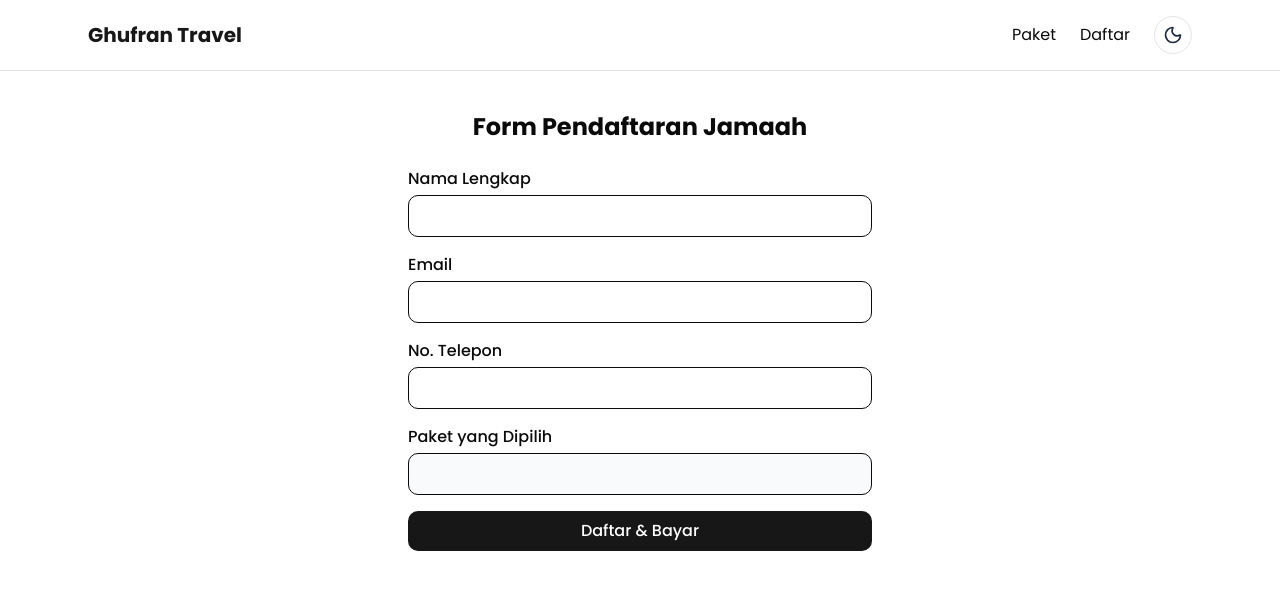
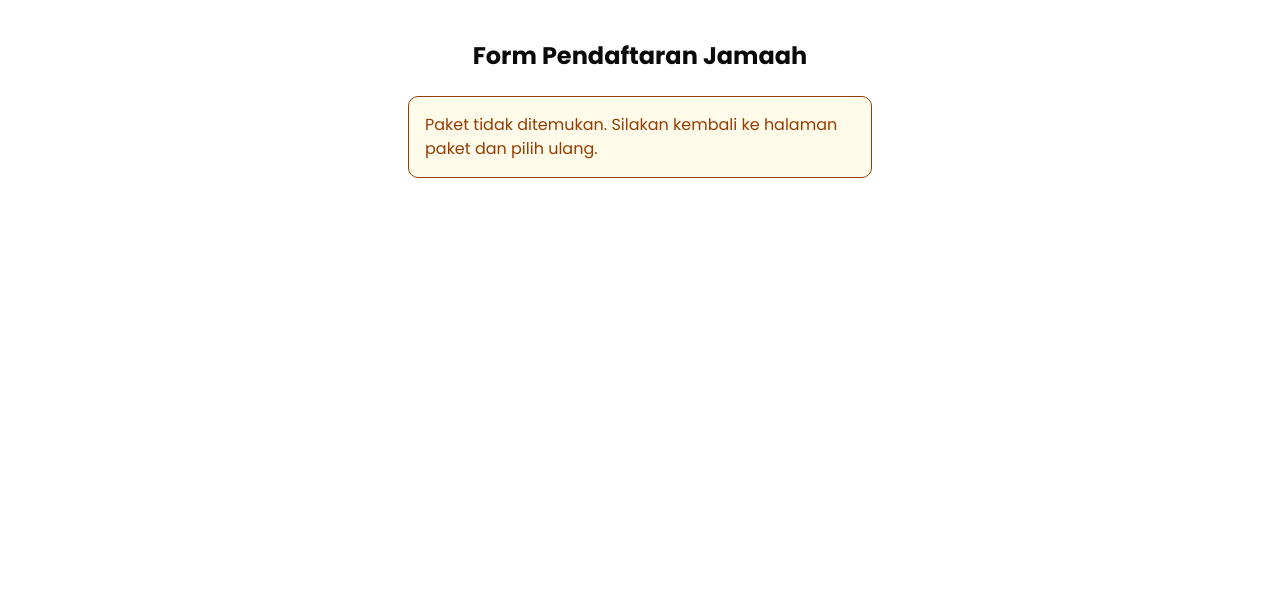
Before and after one commit to riezaekatomara/ghufran-portfolio, a Next.js app: page /daftar in a window 1280 px wide. Shown: the top 590 px of the page. Built offline with nearby package versions, Linux system fonts and the light colour scheme.

Commit message:
Fix daftar page: match Paket type (id, harga string[]), add harga parser for Midtrans, robust null handling

```diff
--- a/package.json
+++ b/package.json
@@ -12,6 +12,7 @@
     "@radix-ui/react-slot": "^1.2.3",
     "class-variance-authority": "^0.7.1",
     "clsx": "^2.1.1",
+    "framer-motion": "^12.23.12",
     "lucide-react": "^0.539.0",
     "midtrans-client": "^1.4.3",
     "next": "15.4.6",
--- a/src/app/daftar/page.tsx
+++ b/src/app/daftar/page.tsx
@@ -1,20 +1,64 @@
 "use client";
 
-import { useState } from "react";
+import { useMemo, useState } from "react";
 import { useSearchParams } from "next/navigation";
-import { paketList } from "@/lib/pricing";
+import { paketList, type Paket } from "@/lib/pricing";
+
+/** Ambil angka dari string harga (contoh: "32,9 jt (Double)" atau "Rp 30.500.000") */
+function parseHargaStringToNumber(h: string): number | null {
+  const s = h.toLowerCase();
+
+  // Cari token angka (mendukung "35,9" / "30.500.000" / "23,5")
+  const m = s.match(/(\d{1,3}(?:[.,]\d{1,3})*(?:[.,]\d+)?)/);
+  if (!m) return null;
+
+  // Normalisasi: hapus titik ribuan, ubah koma ke titik
+  const numStr = m[1].replace(/\./g, "").replace(",", ".");
+  const base = parseFloat(numStr);
+  if (isNaN(base)) return null;
+
+  // Jika mengandung "jt" -> juta
+  const isJuta = s.includes("jt");
+  const amount = isJuta ? base * 1_000_000 : base;
+
+  // Midtrans butuh integer Rupiah
+  return Math.round(amount);
+}
+
+/** Ambil nominal (IDR) paling aman dari harga: minimal bila array */
+function hargaToNumber(harga: Paket["harga"]): number | null {
+  if (Array.isArray(harga)) {
+    const parsed = harga
+      .map(parseHargaStringToNumber)
+      .filter((v): v is number => typeof v === "number");
+    if (parsed.length === 0) return null;
+    return Math.min(...parsed);
+  }
+  return parseHargaStringToNumber(harga);
+}
 
 export default function DaftarPage() {
   const searchParams = useSearchParams();
   const paketQuery = searchParams.get("paket") || "";
 
-  const selectedPaket = paketList[paketQuery] || { nama: "", harga: 0 };
+  // ✅ cari paket berdasarkan `id`
+  const selectedPaket: Paket | null = useMemo(
+    () => paketList.find((p) => p.id === paketQuery) ?? null,
+    [paketQuery]
+  );
+
+  // Nominal untuk Midtrans (fallback 0 jika gagal parse)
+  const grossAmount = useMemo(() => {
+    if (!selectedPaket) return 0;
+    const n = hargaToNumber(selectedPaket.harga);
+    return n ?? 0;
+  }, [selectedPaket]);
 
   const [values, setValues] = useState({
     nama: "",
     email: "",
     telepon: "",
-    paket: selectedPaket.nama, // ✅ nama paket otomatis
+    paket: selectedPaket?.nama ?? "", // tampilkan nama paket jika ada
   });
 
   const [loading, setLoading] = useState(false);
@@ -31,19 +75,27 @@ export default function DaftarPage() {
 
     try {
       // ✅ Kirim ke Google Sheets
-      await fetch(process.env.NEXT_PUBLIC_SHEETS_WEBAPP_URL as string, {
+      const sheetsUrl = process.env.NEXT_PUBLIC_SHEETS_WEBAPP_URL as
+        | string
+        | undefined;
+
+      if (!sheetsUrl) {
+        console.warn("NEXT_PUBLIC_SHEETS_WEBAPP_URL belum di-set");
+      } else {
+        await fetch(sheetsUrl, {
           method: "POST",
           body: JSON.stringify(values),
           headers: { "Content-Type": "application/json" },
         });
+      }
 
-      // ✅ Buat transaksi Midtrans sesuai harga paket
+      // ✅ Buat transaksi Midtrans (gunakan nominal hasil parsing)
       const res = await fetch("/api/payment", {
         method: "POST",
         headers: { "Content-Type": "application/json" },
         body: JSON.stringify({
           orderId: "ORDER-" + Date.now(),
-          grossAmount: selectedPaket.harga, // ✅ harga dinamis
+          grossAmount: grossAmount, // bisa 0 jika tidak ter-parse → akan tampil alert di bawah
           customerName: values.nama,
           customerEmail: values.email,
         }),
@@ -53,7 +105,13 @@ export default function DaftarPage() {
       if (data.redirect_url) {
         window.location.href = data.redirect_url;
       } else {
-        alert("Pendaftaran berhasil, tapi tidak ada redirect Midtrans.");
+        // Jika nominal 0 atau sandbox bermasalah, beri info
+        alert(
+          "Pendaftaran berhasil dicatat. Namun pembayaran belum diarahkan. " +
+            (grossAmount === 0
+              ? "Nominal harga belum bisa diproses otomatis dari format harga. Silakan hubungi admin."
+              : "Silakan coba lagi atau hubungi admin.")
+        );
       }
     } catch (error) {
       console.error(error);
@@ -68,7 +126,51 @@ export default function DaftarPage() {
       <h1 className="text-2xl font-bold mb-6 text-center">
         Form Pendaftaran Jamaah
       </h1>
+
+      {!selectedPaket ? (
+        <div className="rounded-lg border p-4 bg-amber-50 text-amber-800">
+          Paket tidak ditemukan. Silakan kembali ke halaman paket dan pilih
+          ulang.
+        </div>
+      ) : (
         <form onSubmit={handleSubmit} className="space-y-4">
+          {/* Ringkasan paket */}
+          <div className="rounded-xl border p-4 bg-muted/30">
+            <div className="font-semibold">{selectedPaket.nama}</div>
+            <div className="text-sm mt-1">
+              Durasi: {selectedPaket.durasi} • Maskapai:{" "}
+              {Array.isArray(selectedPaket.maskapai)
+                ? selectedPaket.maskapai.join(", ")
+                : selectedPaket.maskapai}
+            </div>
+            <div className="text-sm mt-1">
+              Tanggal: {selectedPaket.tanggal.join(", ")}
+            </div>
+            <div className="text-sm mt-1">
+              Landing:{" "}
+              {Array.isArray(selectedPaket.landing)
+                ? selectedPaket.landing.join(", ")
+                : selectedPaket.landing || "-"}
+            </div>
+            <div className="text-sm mt-1">
+              Harga:{" "}
+              {Array.isArray(selectedPaket.harga)
+                ? selectedPaket.harga.join(" • ")
+                : selectedPaket.harga}
+            </div>
+            {grossAmount > 0 ? (
+              <div className="mt-2 font-semibold">
+                Estimasi ditagihkan: Rp {grossAmount.toLocaleString("id-ID")}
+              </div>
+            ) : (
+              <div className="mt-2 text-amber-700">
+                *Nominal otomatis belum bisa dipastikan dari format harga. Admin
+                akan konfirmasi jumlah saat pembayaran.
+              </div>
+            )}
+          </div>
+
+          {/* Form data jamaah */}
           <div>
             <label className="block mb-1 font-medium">Nama Lengkap</label>
             <input
@@ -111,26 +213,20 @@ export default function DaftarPage() {
               type="text"
               name="paket"
               value={values.paket}
-            onChange={handleChange}
+              readOnly
               className="w-full border rounded-lg px-3 py-2 bg-gray-50"
-            readOnly
             />
           </div>
-
-        {selectedPaket.harga > 0 && (
-          <p className="text-lg font-semibold text-center">
-            Harga: Rp {selectedPaket.harga.toLocaleString("id-ID")}
-          </p>
-        )}
 
           <button
             type="submit"
             disabled={loading}
-          className="w-full bg-primary text-white py-2 rounded-lg font-medium hover:opacity-90 transition"
+            className="w-full bg-primary text-primary-foreground py-2 rounded-lg font-medium hover:opacity-90 transition"
           >
-          {loading ? "Memproses..." : "Daftar & Bayar"}
+            {loading ? "Memproses..." : "Daftar & Lanjut Bayar"}
           </button>
         </form>
+      )}
     </div>
   );
 }
--- a/src/app/layout.tsx
+++ b/src/app/layout.tsx
@@ -1,25 +1,28 @@
+// src/app/layout.tsx
+"use client";
+
 import "./globals.css";
-import type { Metadata } from "next";
-import { ThemeProvider } from "./providers";
-import Navbar from "@/components/Navbar";
+import { ReactNode } from "react";
+import { AnimatePresence, motion } from "framer-motion";
+import { usePathname } from "next/navigation";
 
-export const metadata: Metadata = {
-  title: "Ghufran Travel",
-  description: "Umroh Berkesan bersama Ghufran Travel",
-};
+export default function RootLayout({ children }: { children: ReactNode }) {
+  const pathname = usePathname();
 
-export default function RootLayout({
-  children,
-}: {
-  children: React.ReactNode;
-}) {
   return (
-    <html lang="id" suppressHydrationWarning>
+    <html lang="id">
       <body>
-        <ThemeProvider>
-          <Navbar />
-          <main className="min-h-screen">{children}</main>
-        </ThemeProvider>
+        <AnimatePresence mode="wait">
+          <motion.div
+            key={pathname} // unik tiap halaman
+            initial={{ opacity: 0, y: 10 }}
+            animate={{ opacity: 1, y: 0 }}
+            exit={{ opacity: 0, y: -10 }}
+            transition={{ duration: 0.35, ease: "easeOut" }}
+          >
+            {children}
+          </motion.div>
+        </AnimatePresence>
       </body>
     </html>
   );
--- a/src/app/page.tsx
+++ b/src/app/page.tsx
@@ -1,5 +1,7 @@
-// src/app/page.tsx
+"use client";
+
 import Link from "next/link";
+import { motion } from "framer-motion";
 
 type Paket = {
   slug: string;
@@ -9,8 +11,9 @@ type Paket = {
   hotMadinah: string;
   airlines: string[];
   bandara: string;
-  hargaMulai?: number; // opsional bila situs tidak menampilkan pasti
-  sumber: string; // url resmi referensi
+  hargaMulai?: number;
+  sumber: string;
+  gambar?: string;
 };
 
 const paketList: Paket[] = [
@@ -24,6 +27,7 @@ const paketList: Paket[] = [
     bandara: "CGK – Soekarno-Hatta",
     hargaMulai: 30500000,
     sumber: "https://ghufrantravel.com/transaksi/paket-umrah",
+    gambar: "/paket/umrah-plus-al-ula-thaif.jpg",
   },
   {
     slug: "umrah-hemat-pol",
@@ -33,9 +37,9 @@ const paketList: Paket[] = [
     hotMadinah: "Anshorul Madinah",
     airlines: ["Emirates", "Qatar Airways"],
     bandara: "CGK – Soekarno-Hatta",
-    // hargaMulai sengaja dikosongkan karena di halaman resmi dinamis
     sumber:
       "https://ghufrantravel.com/transaksi/paket-umrah/detail/190/umrah-hemat-pol",
+    gambar: "/paket/umrah-hemat-pol.jpg",
   },
 ];
 
@@ -47,19 +51,36 @@ function formatIDR(n?: number) {
 export default function Home() {
   return (
     <main className="min-h-dvh">
-      {/* hero singkatmu tetap */}
       <section className="container mx-auto px-4 py-12">
         <h2 className="text-2xl md:text-3xl font-semibold mb-6">
           Paket Umrah Terbaru
         </h2>
         <div className="grid sm:grid-cols-2 lg:grid-cols-3 gap-6">
-          {paketList.map((p) => (
-            <article
+          {paketList.map((p, i) => (
+            <motion.article
               key={p.slug}
-              className="rounded-2xl border p-5 shadow-sm bg-card"
+              initial={{ opacity: 0, y: 20 }}
+              animate={{ opacity: 1, y: 0 }}
+              transition={{ delay: i * 0.15, duration: 0.4, ease: "easeOut" }}
+              whileHover={{
+                y: -8,
+                scale: 1.02,
+                boxShadow:
+                  "0px 8px 24px rgba(0, 0, 0, 0.15), 0px 4px 12px rgba(0, 0, 0, 0.1)",
+              }}
+              className="rounded-2xl border p-5 shadow-sm bg-card transition-all duration-300"
             >
+              {p.gambar && (
+                <motion.img
+                  src={p.gambar}
+                  alt={p.nama}
+                  className="w-full h-48 object-cover rounded-xl mb-4"
+                  whileHover={{ scale: 1.05 }}
+                  transition={{ duration: 0.3 }}
+                />
+              )}
               <h3 className="text-lg font-semibold">{p.nama}</h3>
-              <p className="text-sm mt-1">Jadwal: {p.jadwal.join(", ")}+</p>
+              <p className="text-sm mt-1">Jadwal: {p.jadwal.join(", ")}</p>
               <p className="text-sm mt-1">
                 Hotel: {p.hotMakkah} (Makkah) • {p.hotMadinah} (Madinah)
               </p>
@@ -72,19 +93,19 @@ export default function Home() {
               <div className="mt-4 flex gap-2">
                 <Link
                   href={`/paket/${p.slug}`}
-                  className="px-4 py-2 rounded-xl bg-primary text-primary-foreground"
+                  className="px-4 py-2 rounded-xl bg-primary text-primary-foreground hover:opacity-90 transition"
                 >
                   Lihat Detail
                 </Link>
                 <a
                   href={p.sumber}
                   target="_blank"
-                  className="px-4 py-2 rounded-xl border"
+                  className="px-4 py-2 rounded-xl border hover:bg-muted transition"
                 >
                   Sumber Resmi
                 </a>
               </div>
-            </article>
+            </motion.article>
           ))}
         </div>
       </section>
--- a/src/app/paket/page.tsx
+++ b/src/app/paket/page.tsx
@@ -1,6 +1,8 @@
-// src/app/paket/page.tsx
+import { notFound } from "next/navigation";
+import Image from "next/image";
 import Link from "next/link";
 
+// tipe data paket
 type Paket = {
   slug: string;
   nama: string;
@@ -13,6 +15,7 @@ type Paket = {
   sumber: string;
 };
 
+// daftar paket yang sama dengan app/page.tsx
 const paketList: Paket[] = [
   {
     slug: "umrah-plus-al-ula-thaif",
@@ -26,8 +29,8 @@ const paketList: Paket[] = [
     sumber: "https://ghufrantravel.com/transaksi/paket-umrah",
   },
   {
-    slug: "umrah-hemat-pol",
-    nama: "Umrah Hemat Pol",
+    slug: "umrah-hemat",
+    nama: "Umrah Hemat",
     jadwal: ["Beberapa tanggal 2025–2026"],
     hotMakkah: "Grand Al Massa",
     hotMadinah: "Anshorul Madinah",
@@ -36,6 +39,61 @@ const paketList: Paket[] = [
     sumber:
       "https://ghufrantravel.com/transaksi/paket-umrah/detail/190/umrah-hemat-pol",
   },
+  {
+    slug: "umrah-ramadhan",
+    nama: "Umrah Ramadhan",
+    jadwal: ["Maret 2026"],
+    hotMakkah: "Setaraf Bintang 5",
+    hotMadinah: "Setaraf Bintang 5",
+    airlines: ["Saudia", "Qatar Airways"],
+    bandara: "CGK – Soekarno-Hatta",
+    hargaMulai: 45000000,
+    sumber: "https://ghufrantravel.com/transaksi/paket-umrah",
+  },
+  {
+    slug: "umrah-akhir-tahun",
+    nama: "Umrah Akhir Tahun",
+    jadwal: ["Des 2025"],
+    hotMakkah: "Swissotel Makkah",
+    hotMadinah: "Anwar Al Madinah Movenpick",
+    airlines: ["Garuda Indonesia"],
+    bandara: "CGK – Soekarno-Hatta",
+    hargaMulai: 36000000,
+    sumber: "https://ghufrantravel.com/transaksi/paket-umrah",
+  },
+  {
+    slug: "umrah-liburan-sekolah",
+    nama: "Umrah Liburan Sekolah",
+    jadwal: ["Juni 2026"],
+    hotMakkah: "Royal Dar Al Eiman",
+    hotMadinah: "Rawdat Al Aqeeq",
+    airlines: ["Emirates"],
+    bandara: "CGK – Soekarno-Hatta",
+    hargaMulai: 33500000,
+    sumber: "https://ghufrantravel.com/transaksi/paket-umrah",
+  },
+  {
+    slug: "umrah-vvip",
+    nama: "Umrah VVIP / Premium",
+    jadwal: ["Custom Request"],
+    hotMakkah: "Fairmont Makkah",
+    hotMadinah: "Madinah Oberoi",
+    airlines: ["Qatar Airways", "Emirates"],
+    bandara: "CGK – Soekarno-Hatta",
+    hargaMulai: 70000000,
+    sumber: "https://ghufrantravel.com/transaksi/paket-umrah",
+  },
+  {
+    slug: "umrah-haji-khusus",
+    nama: "Haji Khusus / Plus",
+    jadwal: ["2026 – Kuota Terbatas"],
+    hotMakkah: "Pullman ZamZam",
+    hotMadinah: "Shaza Madinah",
+    airlines: ["Saudia"],
+    bandara: "CGK – Soekarno-Hatta",
+    hargaMulai: 120000000,
+    sumber: "https://ghufrantravel.com/transaksi/paket-umrah",
+  },
 ];
 
 function formatIDR(n?: number) {
@@ -43,45 +101,62 @@ function formatIDR(n?: number) {
   return n.toLocaleString("id-ID", { style: "currency", currency: "IDR" });
 }
 
-export default function PaketList() {
+export default function PaketDetail({ params }: { params: { slug: string } }) {
+  const paket = paketList.find((p) => p.slug === params.slug);
+
+  if (!paket) {
+    notFound();
+  }
+
   return (
-    <main className="container mx-auto px-4 py-12">
-      <h1 className="text-2xl md:text-3xl font-bold mb-6">Semua Paket Umrah</h1>
+    <main className="min-h-dvh container mx-auto px-4 py-12">
+      <Link href="/" className="text-sm underline">
+        ← Kembali
+      </Link>
 
-      <div className="grid sm:grid-cols-2 lg:grid-cols-3 gap-6">
-        {paketList.map((p) => (
-          <article
-            key={p.slug}
-            className="rounded-2xl border p-5 shadow-sm bg-card"
-          >
-            <h3 className="text-lg font-semibold">{p.nama}</h3>
-            <p className="text-sm mt-1">Jadwal: {p.jadwal.join(", ")}</p>
-            <p className="text-sm mt-1">
-              Hotel: {p.hotMakkah} • {p.hotMadinah}
-            </p>
-            <p className="text-sm mt-1">Maskapai: {p.airlines.join(", ")}</p>
-            <p className="text-sm mt-1">Bandara: {p.bandara}</p>
-            <p className="text-base font-medium mt-2">
-              {formatIDR(p.hargaMulai)}
+      <div className="mt-6 rounded-xl border p-6 bg-card shadow-md">
+        {/* gambar sesuai slug */}
+        <Image
+          src={`/paket/${paket.slug}.jpg`}
+          alt={paket.nama}
+          width={800}
+          height={450}
+          className="rounded-lg object-cover w-full h-72"
+        />
+
+        <h1 className="text-2xl md:text-3xl font-semibold mt-4">
+          {paket.nama}
+        </h1>
+        <p className="mt-2 text-base text-muted-foreground">
+          Jadwal Keberangkatan: {paket.jadwal.join(", ")}
         </p>
 
-            <div className="mt-4 flex gap-2">
+        <ul className="mt-4 space-y-1 text-sm">
+          <li>Hotel Makkah: {paket.hotMakkah}</li>
+          <li>Hotel Madinah: {paket.hotMadinah}</li>
+          <li>Maskapai: {paket.airlines.join(", ")}</li>
+          <li>Bandara Keberangkatan: {paket.bandara}</li>
+        </ul>
+
+        <p className="text-lg font-medium mt-4">
+          Harga Mulai: {formatIDR(paket.hargaMulai)}
+        </p>
+
+        <div className="mt-6 flex gap-3">
           <Link
-                href={`/paket/${p.slug}`}
-                className="px-4 py-2 rounded-xl bg-primary text-primary-foreground"
+            href={`/daftar?paket=${paket.slug}`}
+            className="px-5 py-2 rounded-lg bg-primary text-primary-foreground"
           >
-                Lihat Detail
+            Daftar Sekarang
           </Link>
           <a
-                href={p.sumber}
+            href={paket.sumber}
             target="_blank"
-                className="px-4 py-2 rounded-xl border"
+            className="px-5 py-2 rounded-lg border"
           >
             Sumber Resmi
           </a>
         </div>
-          </article>
-        ))}
       </div>
     </main>
   );
```
Also changed, not shown: src/app/loading.tsx (added, +8 -0 lines), src/app/not-found.tsx (added, +18 -0 lines), src/app/paket/[slug]/loading.tsx (added, +10 -0 lines), 1 other file (tests, documents, lock files or other folders). Lines whose indentation alone changed are shown as unchanged.
